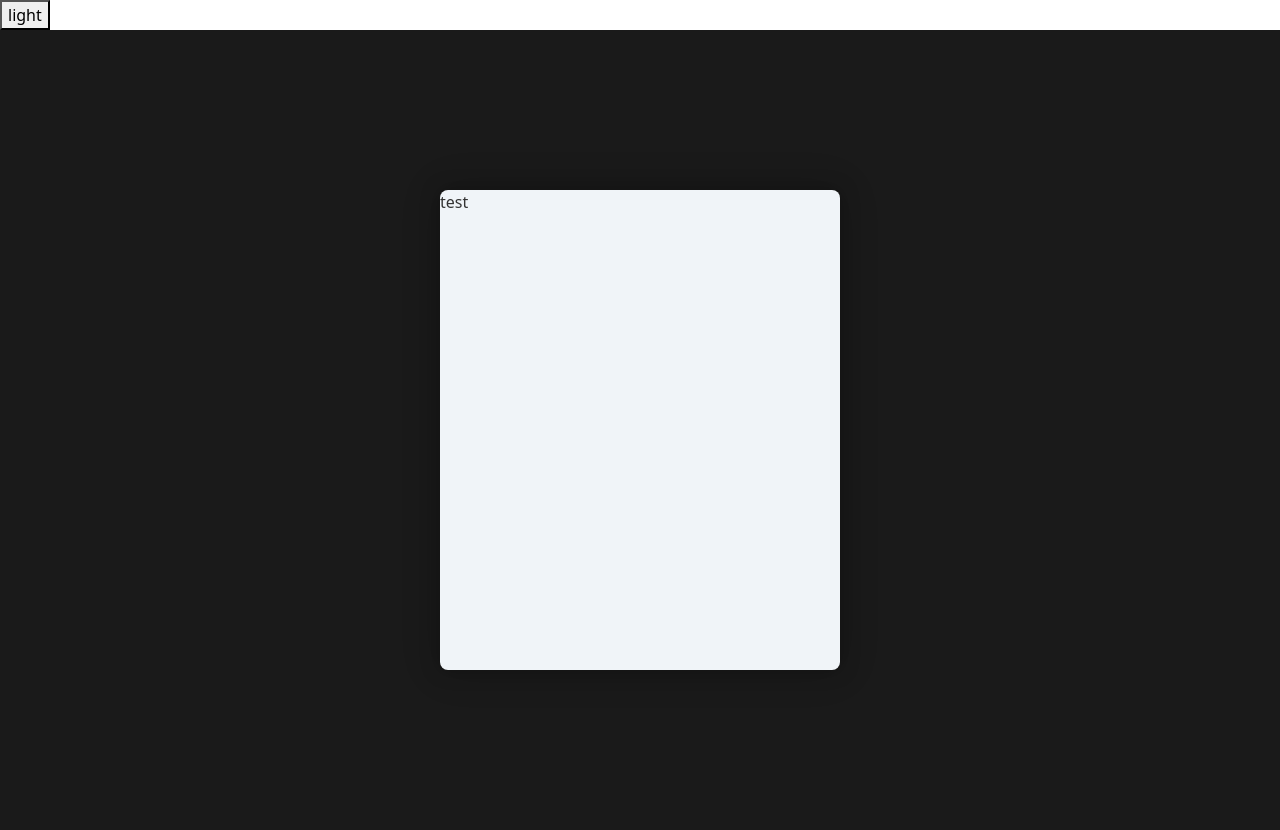
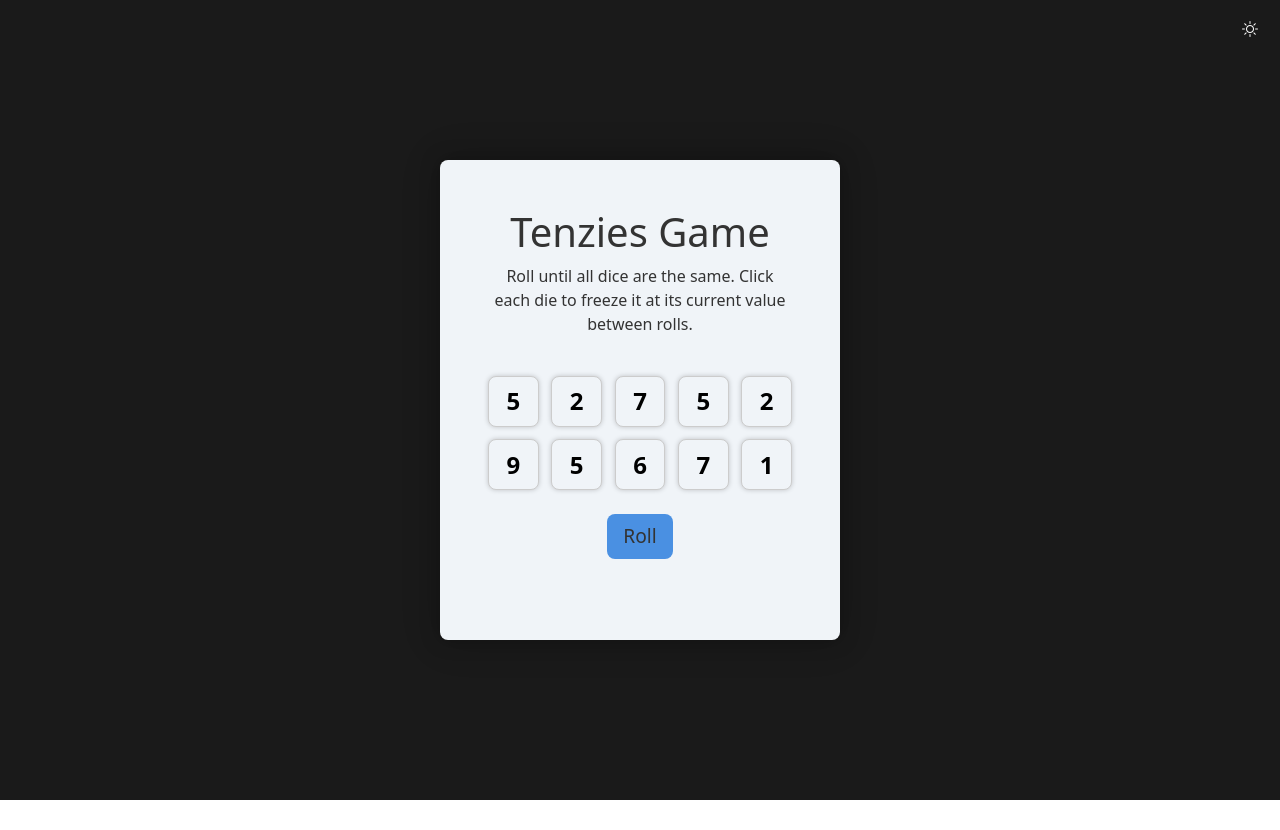
Before and after one commit to kleinalex-01/Tenzies-game, a React (Vite) app: page / in a window 1280 px wide. After the commit the page ends 800 px from the top, so only its background shows below. Built offline with nearby package versions, Linux system fonts and the light colour scheme; a web font is replaced by a local one.

Commit message:
UI finish
See README.md for more

```diff
--- a/index.html
+++ b/index.html
@@ -11,6 +11,7 @@
     <link rel="icon" type="image/png" sizes="192x192" href="./public/android-chrome-192x192.png" />
     <link rel="icon" type="image/png" sizes="512x512" href="./public/android-chrome-512x512.png" />
     <link href="https://cdn.jsdelivr.net/npm/bootstrap@5.3.7/dist/css/bootstrap.min.css" rel="stylesheet" integrity="sha384-LN+7fdVzj6u52u30Kp6M/trliBMCMKTyK833zpbD+pXdCLuTusPj697FH4R/5mcr" crossorigin="anonymous">
+    <link rel="stylesheet" href="https://cdn.jsdelivr.net/npm/bootstrap-icons@1.10.5/font/bootstrap-icons.css"/>
     <link rel="preconnect" href="https://fonts.googleapis.com">
     <link rel="preconnect" href="https://fonts.gstatic.com" crossorigin>
     <link href="https://fonts.googleapis.com/css2?family=Fredoka:wght@300..700&family=Inter:ital,opsz,wght@0,14..32,100..900;1,14..32,100..900&family=Roboto+Condensed:ital,wght@0,100..900;1,100..900&family=Rubik+Bubbles&display=swap" rel="stylesheet">
--- a/src/App.css
+++ b/src/App.css
@@ -1,3 +1,14 @@
+.themeButton {
+  position: absolute;
+  top: 1rem;
+  right: 1rem;
+  z-index: 1000;
+  border-radius: 1rem;
+  text-decoration: none;
+  background-color: transparent;
+  border: none;
+}
+
 .appContainer {
   background-color: var(--dark-bg-color);
   display: flex;
@@ -14,3 +25,20 @@
   height: 30rem;
   width: 25rem;
 }
+.rollButton {
+  background-color: var(--button-color);
+  color: var(--button-text-color);
+  border: none;
+  border-radius: 0.5rem;
+  padding: 0.5rem 1rem;
+  font-size: 1.2rem;
+  cursor: pointer;
+  transition: all 0.3s ease;
+}
+.rollButton:hover {
+  background-color: var(--button-hover-color);
+  scale: 1.05;
+}
+.rollButton:active {
+  scale: 0.95;
+}
--- a/src/App.tsx
+++ b/src/App.tsx
@@ -1,17 +1,32 @@
 import React from 'react';
 import './App.css';
 import { useTheme } from './Context/ThemeContext';
+import { Dies } from './Components/Dies';
 
 export const App: React.FC = () => {
   const { theme, toggleTheme } = useTheme();
 
   return (
     <>
-    <button onClick={toggleTheme}>{theme}</button>
+    <button onClick={toggleTheme} className='themeButton'>
+      {theme === 'light' ? <i className='bi bi-sun text-white'></i> : <i className='bi bi-moon text-dark'></i>}
+    </button>
 
     <div className='appContainer'>
-      <div className='gameContainer'>
-        <p>test</p>
+      <div className='gameContainer p-5'>
+        <div className='d-flex flex-column justify-content-between align-items-center'>
+          <h1 className='text-center'>Tenzies Game</h1>
+          <p className='text-center'>Roll until all dice are the same. Click each die to freeze it at its current value between rolls.</p>
+        </div>
+        <div className='diceContainer'>
+          {/* Dice components will be rendered here */}
+          <div className='dice mt-4'>
+            <Dies />
+          </div>
+        </div>
+        <div className='d-flex justify-content-center align-items-center mt-4'>
+          <button className='rollButton'>Roll</button>
+        </div>
       </div>
     </div>
     </>
--- /dev/null
+++ b/src/Components/Dies.module.css
@@ -0,0 +1,29 @@
+.diceContainer {
+  display: grid;
+  grid-template-columns: repeat(5, 1fr);
+  gap: 0.8rem;
+  width: 100%;
+  max-width: 400px;
+  margin: 0 auto;
+}
+
+.diceButton {
+  aspect-ratio: 1 / 1;
+  width: 100%;
+  font-size: 1.5rem;
+  font-weight: bolder;
+  border-radius: 0.5rem;
+  display: flex;
+  justify-content: center;
+  align-items: center;
+  cursor: pointer;
+  user-select: none;
+  border: 1px solid #ccc;
+  background-color: var(--bg-color);
+  transition: all 0.3s ease;
+  box-shadow: 0 0 5px rgba(0, 0, 0, 0.2);
+}
+
+.diceButton:hover {
+  background-color: var(--button-hover-color);
+}
--- /dev/null
+++ b/src/Components/Dies.tsx
@@ -0,0 +1,36 @@
+import React, { useState } from 'react';
+import styles from "./Dies.module.css";
+
+interface Die {
+    idx: number;
+    number: number;
+    isClicked: boolean;
+    isCorrect: boolean;
+    isFalse: boolean;
+}
+
+export const Dies: React.FC = () => {
+  const [dice, setDice] = useState<Die[]>(
+    Array.from({ length: 10 }, (_, i) => ({
+        idx: i,
+        number: Math.floor(Math.random() * 9) + 1,
+        isClicked: false,
+        isCorrect: false,
+        isFalse: false,
+    }))
+  );
+
+  return (
+    <div >
+      <div className={styles.diceContainer}>
+        {dice.map((die) => (
+          <button
+            key={die.idx}
+            className={`${styles.diceButton}`}>
+            {die.number}
+          </button>
+        ))}
+      </div>
+    </div>
+  );
+};
--- a/src/index.css
+++ b/src/index.css
@@ -8,8 +8,11 @@
   --dark-bg-color: #1a1a1a;
   --text-color: #333;
   --button-color: #4a90e2;
+  --button-hover-color: #357abd;
   --success-color: #28a745;
   --danger-color: #dc3545;
+  --dice-background-color: #ffffff;
+  --dice-box-shadow: 0 0 10px rgba(0, 0, 0, 0.2);
 }
 
 [data-bs-theme="dark"] {
@@ -17,6 +20,9 @@
   --dark-bg-color: #f0f4f8;
   --text-color: #e0e0e0;
   --button-color: #4a90e2;
+  --button-hover-color: #357abd;
   --success-color: #28a745;
   --danger-color: #dc3545;
+  --dice-background-color: #333;
+  --dice-box-shadow: 0 0 10px rgba(255, 255, 255, 0.2);
 }
```
Also changed, not shown: 1 other file (tests, documents, lock files or other folders).
